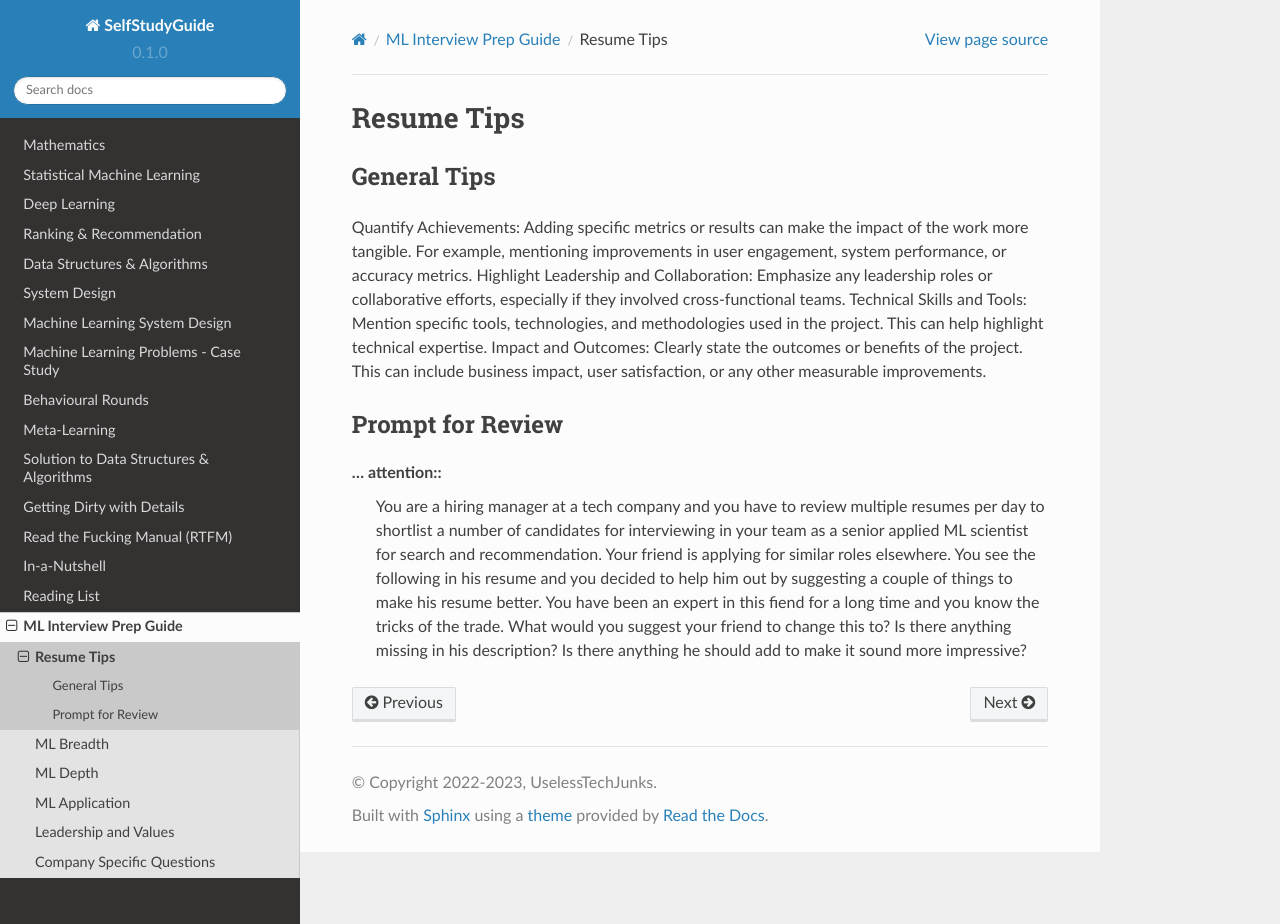
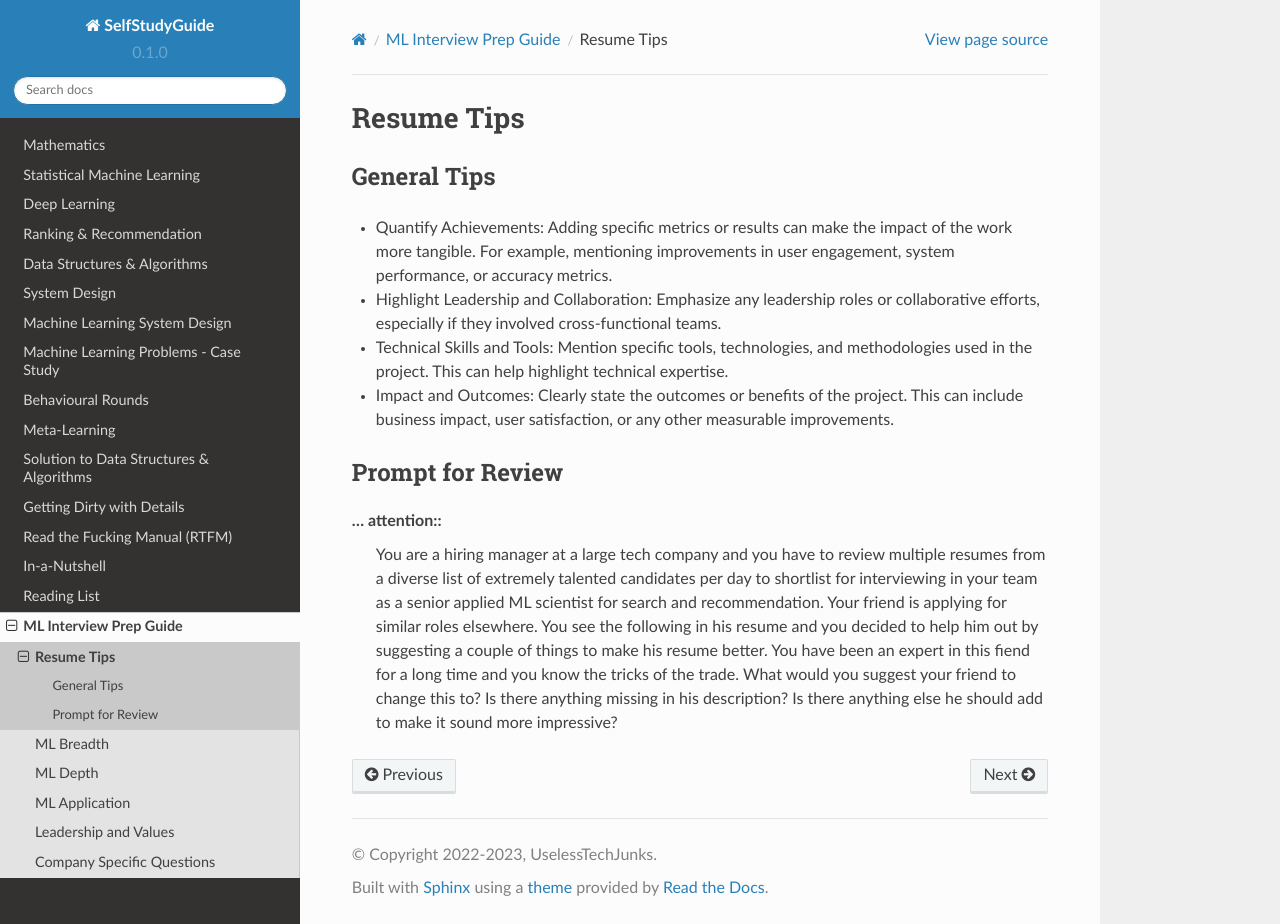
Before and after one commit to uselesstechjunks/leetcode, a Sphinx documentation site: the page built from docs/source/interviews/resume.rst, in a window 1280 px wide and 924 px high. Built offline with Sphinx 7.4.7 and the Read the Docs theme 2.0.0, drawn with Linux system fonts in a browser that asks for light colours.

Commit message:
Update resume.rst

```diff
--- a/docs/source/interviews/resume.rst
+++ b/docs/source/interviews/resume.rst
@@ -4,13 +4,13 @@ Resume Tips
 ******************************************************************
 General Tips
 ******************************************************************
-Quantify Achievements: Adding specific metrics or results can make the impact of the work more tangible. For example, mentioning improvements in user engagement, system performance, or accuracy metrics.
-Highlight Leadership and Collaboration: Emphasize any leadership roles or collaborative efforts, especially if they involved cross-functional teams.
-Technical Skills and Tools: Mention specific tools, technologies, and methodologies used in the project. This can help highlight technical expertise.
-Impact and Outcomes: Clearly state the outcomes or benefits of the project. This can include business impact, user satisfaction, or any other measurable improvements.
+- Quantify Achievements: Adding specific metrics or results can make the impact of the work more tangible. For example, mentioning improvements in user engagement, system performance, or accuracy metrics.
+- Highlight Leadership and Collaboration: Emphasize any leadership roles or collaborative efforts, especially if they involved cross-functional teams.
+- Technical Skills and Tools: Mention specific tools, technologies, and methodologies used in the project. This can help highlight technical expertise.
+- Impact and Outcomes: Clearly state the outcomes or benefits of the project. This can include business impact, user satisfaction, or any other measurable improvements.
 
 ******************************************************************
 Prompt for Review
 ******************************************************************
 ... attention::
-  You are a hiring manager at a tech company and you have to review multiple resumes per day to shortlist a number of candidates for interviewing in your team as a senior applied ML scientist for search and recommendation. Your friend is applying for similar roles elsewhere. You see the following in his resume and you decided to help him out by suggesting a couple of things to make his resume better. You have been an expert in this fiend for a long time and you know the tricks of the trade. What would you suggest your friend to change this to? Is there anything missing in his description? Is there anything he should add to make it sound more impressive?
+  You are a hiring manager at a large tech company and you have to review multiple resumes from a diverse list of extremely talented candidates per day to shortlist for interviewing in your team as a senior applied ML scientist for search and recommendation. Your friend is applying for similar roles elsewhere. You see the following in his resume and you decided to help him out by suggesting a couple of things to make his resume better. You have been an expert in this fiend for a long time and you know the tricks of the trade. What would you suggest your friend to change this to? Is there anything missing in his description? Is there anything else he should add to make it sound more impressive?
```
